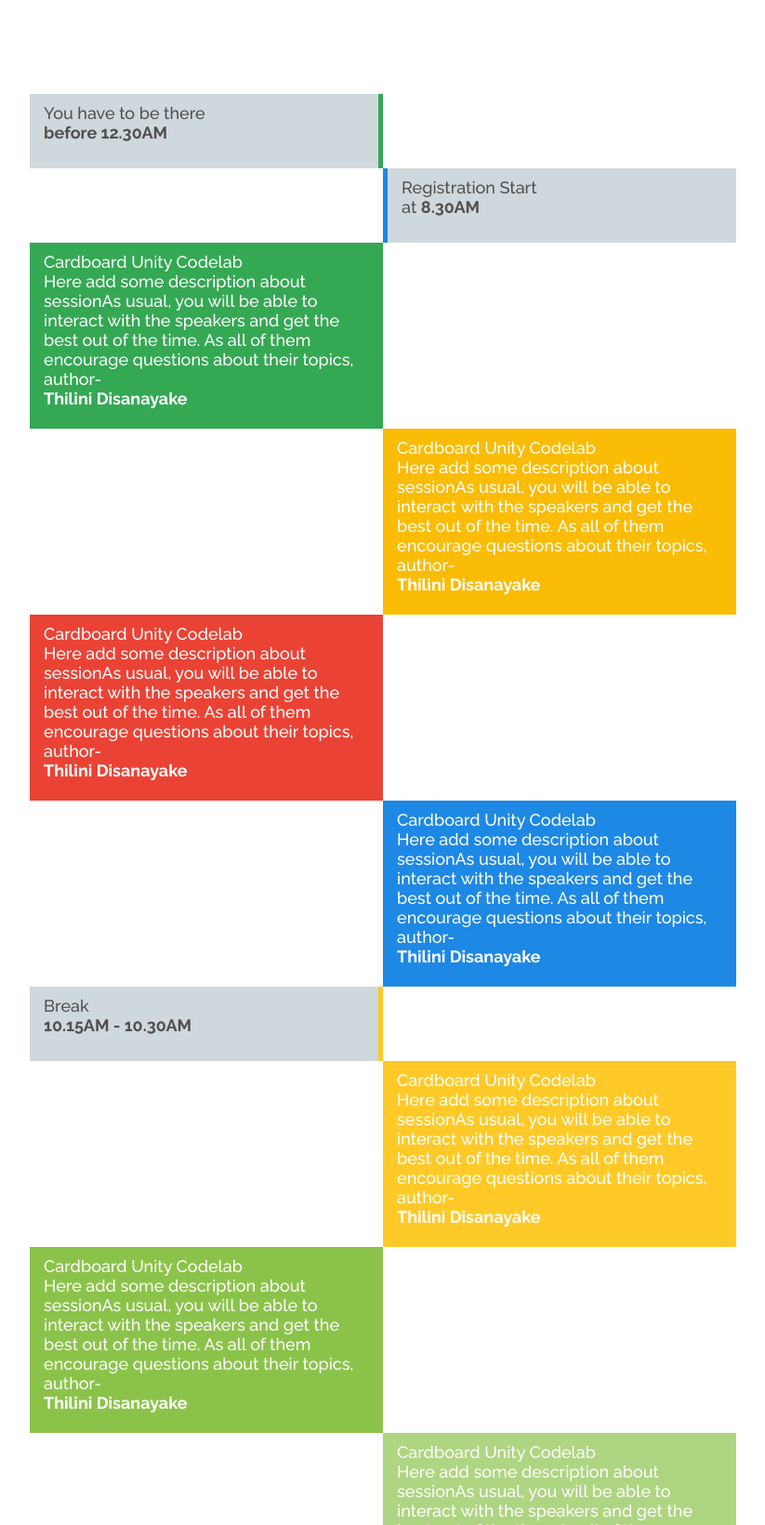
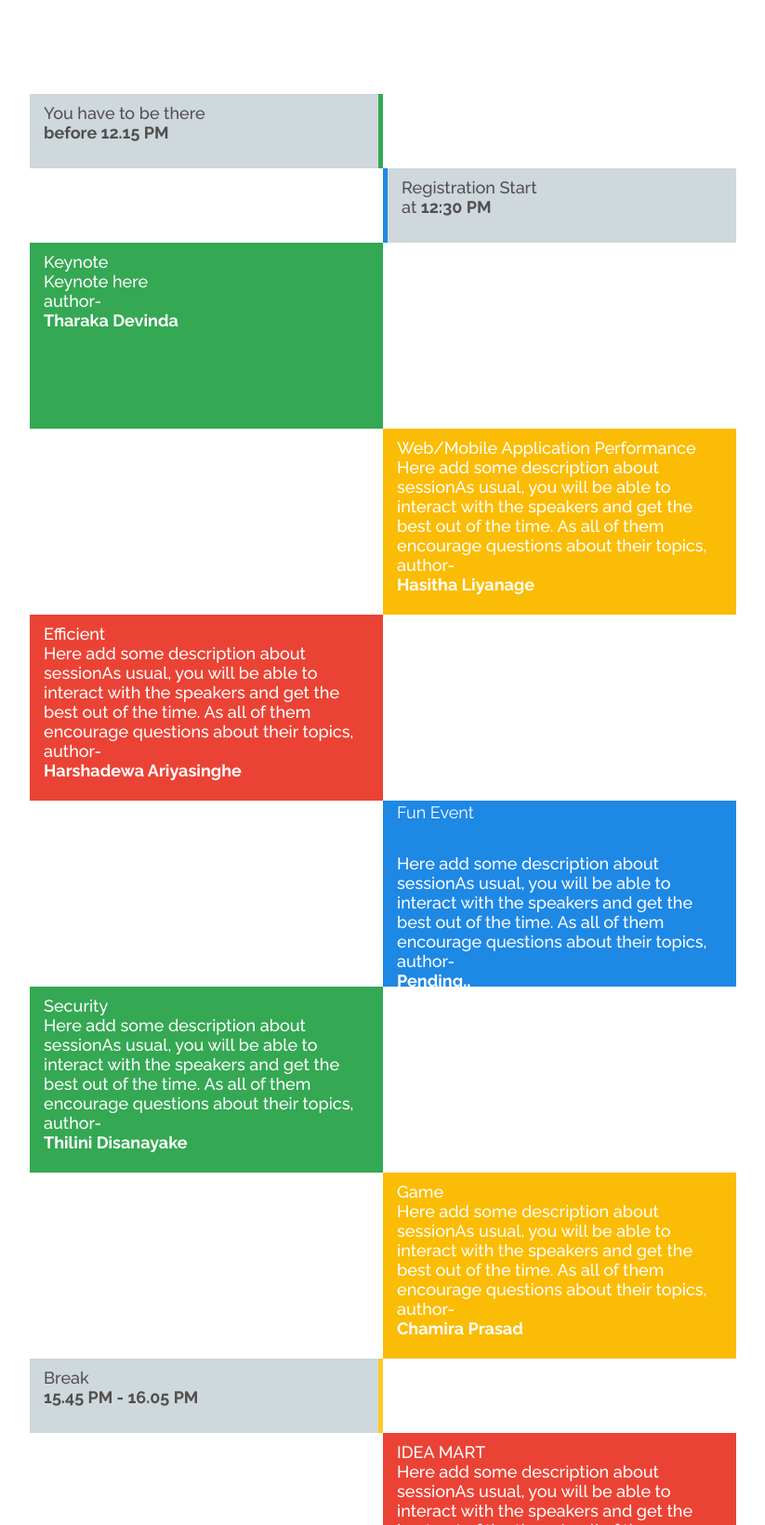
Before and after one commit to savinabeysooriya/devfest_2016, a plain HTML site: page conference.html in a window 1280 px wide. Shown: the part 1160-2800 px from the top of the page at 93% size, without its empty margins (228-1051 px from the left). Drawn offline with nearby package versions, Linux system fonts and the light colour scheme.

Commit message:
sample agenda added

```diff
--- a/conference.html
+++ b/conference.html
@@ -51,7 +51,7 @@
 					<span class="ultra-blue-text">return</span> <span>{</span><br/></br>
 					<span class="view-text"><span><</span><span class="orange-text">view</span><span>></span></span><br/><br/>
 					<span><</span><span class="orange-text">DateTime</span><span>></span> <span class="yellow-text">05</span>/<span class="yellow-text">11</span>/<span class="yellow-text">2016 1:00 PM </span><<span>/</span><span class="orange-text">DateTime</span><span>></span><br>
-					<span><</span><span class="orange-text">location</span><span>></span> SriLanka Foundation Main Hall <<span>/</span><span class="orange-text">Location</span><span>></span><br>
+					<span><</span><span class="orange-text">location</span><span>></span> ICBT Auditorium <<span>/</span><span class="orange-text">Location</span><span>></span><br>
    					<span class="view-text"><<span>/</span><span class="orange-text">view</span><span>></span></span><br><br>
 																<span class="upper-bracket">};</span><br><br>
 														<span class="second-bracket">}</span><br>
@@ -87,19 +87,33 @@
 
 			<div class="col-lg-12 timeline-container">
 				<div class="row">
-				  <div class="col-md-4 col-sm-12 col-xs-12 col-md-offset-2 first-small"><h4>You have to be there<br> <strong>before 12.30AM</strong></h4></div>
-				  <div class="col-md-4 col-sm-12 col-xs-12 second-small" ><h4>Registration Start <br>at <strong>8.30AM</strong></h4></div>
-				  <div class="col-md-4 col-sm-12 col-xs-12 col-md-offset-2 first-big"><h4>Cardboard Unity Codelab <br>Here add some description about sessionAs usual, you will be able to interact with the speakers and get the best out of the time. As all of them encourage questions about their topics,<br> author-<br><strong>Thilini Disanayake</strong></h4></div>
-				  <div class="col-md-4 col-sm-12 col-xs-12 second-big" ><h4>Cardboard Unity Codelab <br>Here add some description about sessionAs usual, you will be able to interact with the speakers and get the best out of the time. As all of them encourage questions about their topics,<br> author-<br><strong>Thilini Disanayake</strong></h4></div>
-				  <div class="col-md-4 col-sm-12 col-xs-12 col-md-offset-2 third-big"><h4>Cardboard Unity Codelab <br>Here add some description about sessionAs usual, you will be able to interact with the speakers and get the best out of the time. As all of them encourage questions about their topics,<br> author-<br><strong>Thilini Disanayake</strong></h4></div>
-				  <div class="col-md-4 col-sm-12 col-xs-12 fourth-big" ><h4>Cardboard Unity Codelab <br>Here add some description about sessionAs usual, you will be able to interact with the speakers and get the best out of the time. As all of them encourage questions about their topics,<br> author-<br><strong>Thilini Disanayake</strong></h4></div>
-				  <div class="col-md-4 col-sm-12 col-xs-12 col-md-offset-2 third-small"><h4>Break<br><strong>10.15AM - 10.30AM</strong></h4></div>
-				  <div class="col-md-4 col-sm-12 col-xs-12 fifth-big" ><h4>Cardboard Unity Codelab <br>Here add some description about sessionAs usual, you will be able to interact with the speakers and get the best out of the time. As all of them encourage questions about their topics,<br>author-<br><strong>Thilini Disanayake</strong></h4></div>
-				  <div class="col-md-4 col-sm-12 col-xs-12 col-md-offset-2 sixth-big"><h4>Cardboard Unity Codelab <br>Here add some description about sessionAs usual, you will be able to interact with the speakers and get the best out of the time. As all of them encourage questions about their topics,<br> author-<br><strong>Thilini Disanayake</strong></h4></div>
-				  <div class="col-md-4 col-sm-12 col-xs-12 seventh-big"><h4>Cardboard Unity Codelab <br>Here add some description about sessionAs usual, you will be able to interact with the speakers and get the best out of the time. As all of them encourage questions about their topics,<br>author-<br><strong>Thilini Disanayake</strong></h4></div>
-				  <div class="col-md-4 col-sm-12 col-xs-12 col-md-offset-2 eightath-big"><h4>Cardboard Unity Codelab <br>Here add some description about sessionAs usual, you will be able to interact with the speakers and get the best out of the time. As all of them encourage questions about their topics,<br> author-<br><strong>Thilini Disanayake</strong></h4></div>
-				  <div class="col-md-4 col-sm-12 col-xs-12 fourth-small"><h4>WrapUp Speak<br><strong>Pamuditha & Raveen</strong><br><strong>5.15PM - 5.25PM</strong></h4></div>
-				  <div class="col-md-4 col-sm-12 col-xs-12 col-md-offset-2 fifth-small"><h4>Break<br><strong>10.15AM - 10.30AM</strong></h4></div>
+				  <div class="col-md-4 col-sm-12 col-xs-12 col-md-offset-2 first-small"><h4>You have to be there<br> <strong>before 12.15 PM</strong></h4></div>
+				  <div class="col-md-4 col-sm-12 col-xs-12 second-small" ><h4>Registration Start <br>at <strong>12:30 PM </strong></h4></div>
+				  <div class="col-md-4 col-sm-12 col-xs-12 col-md-offset-2 first-big"><h4>Keynote <br>Keynote here<br> author-<br><strong>Tharaka Devinda </strong></h4></div>
+				  <div class="col-md-4 col-sm-12 col-xs-12 second-big" ><h4>Web/Mobile Application Performance <br>Here add some description about sessionAs usual, you will be able to interact with the speakers and get the best out of the time. As all of them encourage questions about their topics,<br> author-<br><strong>Hasitha Liyanage</strong></h4></div>
+
+				  <div class="col-md-4 col-sm-12 col-xs-12 col-md-offset-2 third-big"><h4>Efficient <br>Here add some description about sessionAs usual, you will be able to interact with the speakers and get the best out of the time. As all of them encourage questions about their topics,<br> author-<br><strong>Harshadewa Ariyasinghe</strong></h4></div>
+
+				  <div class="col-md-4 col-sm-12 col-xs-12 fourth-big" >Fun Event <h4> <br>Here add some description about sessionAs usual, you will be able to interact with the speakers and get the best out of the time. As all of them encourage questions about their topics,<br> author-<br><strong> Pending..</strong></h4></div>
+
+				  <div class="col-md-4 col-sm-12 col-xs-12 col-md-offset-2 first-big"><h4>Security <br>Here add some description about sessionAs usual, you will be able to interact with the speakers and get the best out of the time. As all of them encourage questions about their topics,<br> author-<br><strong>Thilini Disanayake</strong></h4></div>
+
+                  <div class="col-md-4 col-sm-12 col-xs-12 second-big" ><h4>Game<br>Here add some description about sessionAs usual, you will be able to interact with the speakers and get the best out of the time. As all of them encourage questions about their topics,<br> author-<br><strong>Chamira Prasad</strong></h4></div>
+
+
+
+
+				  <div class="col-md-4 col-sm-12 col-xs-12 col-md-offset-2 third-small"><h4>Break<br><strong>15.45 PM - 16.05 PM</strong></h4></div>
+				  <div class="col-md-4 col-sm-12 col-xs-12 fifth-big" ><h4>IDEA MART <br>Here add some description about sessionAs usual, you will be able to interact with the speakers and get the best out of the time. As all of them encourage questions about their topics,<br>author-<br><strong>Shafraz Rahim</strong></h4></div>
+
+				  <div class="col-md-4 col-sm-12 col-xs-12 col-md-offset-2 sixth-big"><h4>Tidy<br>Here add some description about sessionAs usual, you will be able to interact with the speakers and get the best out of the time. As all of them encourage questions about their topics,<br> author-<br><strong>Samira</strong></h4></div>
+
+				  <div class="col-md-4 col-sm-12 col-xs-12 seventh-big"><h4>Cardboard Unity Codelab <br>Here add some description about sessionAs usual, you will be able to interact with the speakers and get the best out of the time. As all of them encourage questions about their topics,<br>author-<br><strong>Googler</strong></h4></div>
+
+				  <div class="col-md-4 col-sm-12 col-xs-12 col-md-offset-2 eightath-big"><h4>Cardboard Unity Codelab <br>Here add some description about sessionAs usual, you will be able to interact with the speakers and get the best out of the time. As all of them encourage questions about their topics,<br> author-<br><strong>Albert Padin</strong></h4></div>
+
+				  <div class="col-md-4 col-sm-12 col-xs-12 fourth-small"><h4>WrapUp Speak<br><strong>Michela & Raveen</strong><br><strong>18.10PM </strong></h4></div>
+
 				</div>
 
 			<p class="codelab-des">This year, the sessions are aimed at both emerging and evolving technologies related to mobile applications development. You will be able to hear from the best developers who work with
--- a/css/conference.css
+++ b/css/conference.css
@@ -417,6 +417,7 @@ p{
   color: #ffffff;
   margin-top: 25vh;
 }
+
 .third-small{
   height: 10vh;
   background-color: #cfd8dc;
@@ -425,24 +426,24 @@ p{
 }
 .fifth-big{
   height: 25vh;
-  background-color: #ffca28;
+  background-color: #ea4335;
   color: #ffffff;
   margin-top: 10vh;
 }
 .sixth-big{
   height: 25vh;
-  background-color: #8bc34a;
+  background-color: #1e88e5;
   color: #ffffff;
 }
 .seventh-big{
   height: 25vh;
-  background-color: #aed581;
+  background-color: #34a853;
   color: #ffffff;
   margin-top: 25vh;
 }
 .eightath-big{
   height: 25vh;
-  background-color: #ef4946;
+  background-color: #fbbc05;
   color: #ffffff;
 }
 .fourth-small{
```
Also changed, not shown: codelab.html (+6 -7 lines), database.rules.json (line endings or trailing spaces), firebase.json, img/LetMeKnow.lk.png (added), 1 other file.
